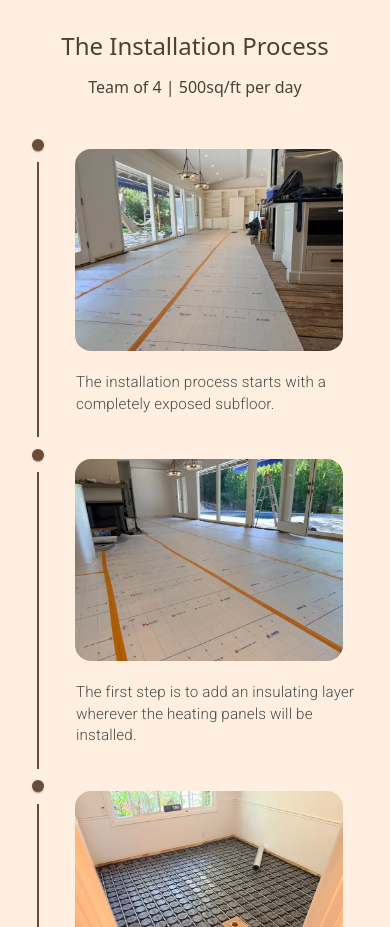
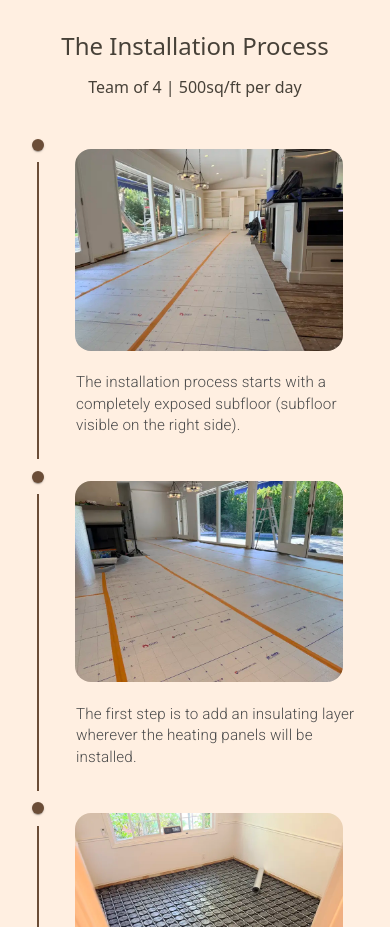
Before and after one commit to stevenchung213/k-hydronics, a React (Vite) app: page / in a window 390 px wide. Shown: the part 3720-4647 px from the top of the page. Built offline with nearby package versions, Linux system fonts and the light colour scheme.

Commit message:
update captions for timeline text. modified styling for timeline items

```diff
--- a/src/components/home/install/Install.jsx
+++ b/src/components/home/install/Install.jsx
@@ -1,6 +1,6 @@
 import React from 'react';
 import Timeline from '@mui/lab/Timeline';
-import TimelineItem, { timelineItemClasses } from '@mui/lab/TimelineItem';
+import TimelineItem from '@mui/lab/TimelineItem';
 import TimelineSeparator from '@mui/lab/TimelineSeparator';
 import TimelineConnector from '@mui/lab/TimelineConnector';
 import TimelineContent from '@mui/lab/TimelineContent';
@@ -14,7 +14,7 @@ import step4src from './../../../assets/install_4_sm.webp';
 import step5src from './../../../assets/install_5_sm.webp';
 import './styles.css';
 
-const step1 = { img: step1src, text: `The installation process starts with a completely exposed subfloor (subfloor visible on the right side) (subfloor visible on the right side in the picture to the left).`, even: true };
+const step1 = { img: step1src, text: `The installation process starts with a completely exposed subfloor (subfloor visible on the right side)(subfloor visible on the right side in the picture to the left).`, even: true };
 const step2 = { img: step2src, text: `The first step is to add an insulating layer wherever the heating panels will be installed (picture to the right).` };
 const step3 = { img: step3src, text: `The next step is to place the lower portion of the floor heating panel along with the tubing directly on top of the insulating layer (picture to the left).`, even: true };
 const step4 = { img: step4src, text: `The final step is to fit the upper portion of the panel onto the lower portion essentially sealing off the tubes for a flush finish (picture to the right).` };
@@ -24,6 +24,8 @@ const timeline_color = 'rgb(107, 77, 55)';
 
 
 const Install = ({ isMobile }) => {
+  const textArr = step1.text.split('(');
+  const finalText = textArr[0].trim() + ' (' + textArr[2];
 
   return (
     <>
@@ -38,15 +40,7 @@ const Install = ({ isMobile }) => {
           {
             isMobile ? (
               <>
-                <Timeline
-                  sx={{
-                    [`.${timelineItemClasses.root}::before`]: {
-                      flex: 0,
-                      padding: 0,
-                      paddingLeft: '0.5rem'
-                    },
-                  }}
-                >
+                <Timeline                >
                   <TimelineItem>
                     <TimelineSeparator>
                       <TimelineDot sx={{ bgcolor: timeline_color }} />
@@ -124,7 +118,7 @@ const Install = ({ isMobile }) => {
                     <TimelineOppositeContent>
                       <div className='timeline_text_container tl_ctr_even'>
                         <div className='timeline_text tl_txt_even'>
-                          {step1.text}
+                          {finalText}
                         </div>
                       </div>
                     </TimelineOppositeContent>
--- a/src/components/home/install/timeline_item_container/TimelineItemContainer.jsx
+++ b/src/components/home/install/timeline_item_container/TimelineItemContainer.jsx
@@ -3,6 +3,8 @@ import './styles.css';
 
 const TimelineItemContainer = ({ isMobile, data }) => {
   const { img, text, even } = data;
+  const textArr = text.split('(');
+  const finalText = isMobile ? textArr.slice(0, textArr.length - 1).join('(').trim() + '.' : text;
 
   return (
     <div className='timeline_item_container'>
@@ -15,7 +17,7 @@ const TimelineItemContainer = ({ isMobile, data }) => {
               </div>
               <div className='timeline_text_container'>
                 <div className='timeline_text'>
-                  {text.split('(')[0].trim() + '.'}
+                  {finalText}
                 </div>
               </div>
             </>
--- a/src/components/home/install/timeline_item_container/styles.css
+++ b/src/components/home/install/timeline_item_container/styles.css
@@ -9,7 +9,7 @@
 }
 
 .timeline_photo {
-  width: 75%;
+  width: 50%;
   border-radius: 1rem;
   margin-top: 2rem;
 }
@@ -25,7 +25,7 @@
 }
 
 .timeline_text_container {
-  width: 80%;
+  width: 50%;
   height: 100%;
   display: flex;
   align-items: center;
```
